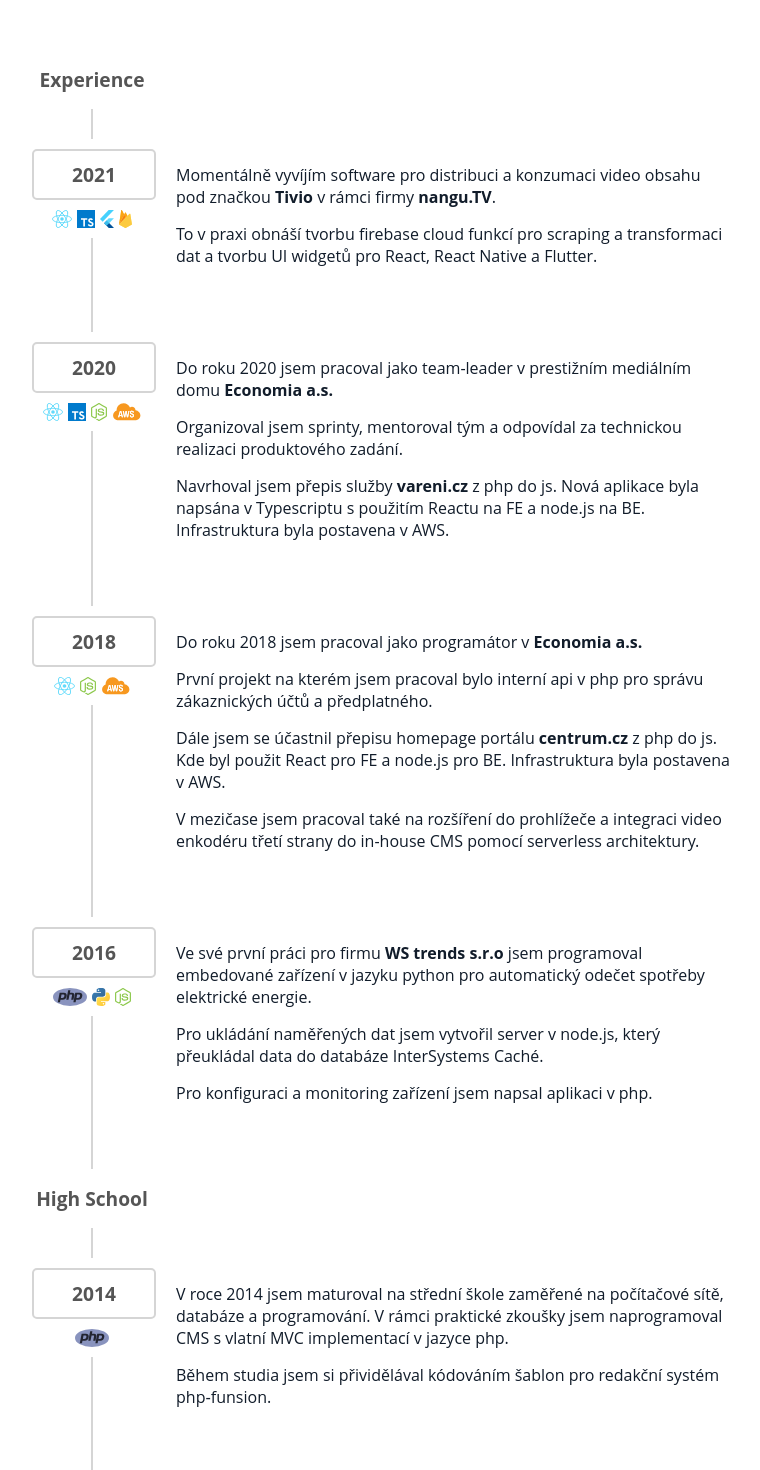
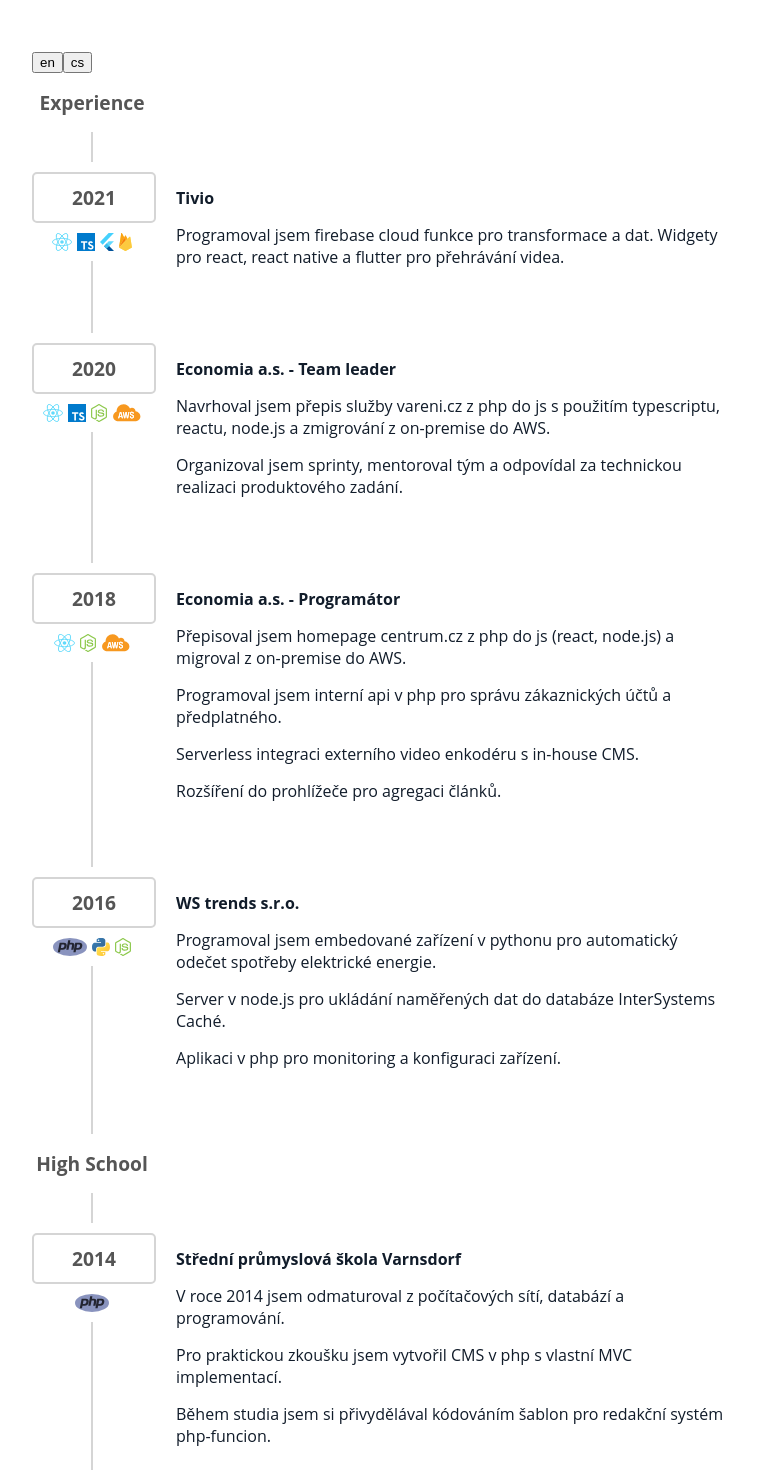
Before and after one commit to kxmatejka/krystof-m, a Next.js app: page /cv in a window 1280 px wide. Shown: the top 1470 px of the page, without its empty margins (18-778 px from the left). Built offline with nearby package versions, Linux system fonts and the light colour scheme.

Commit message:
add translation of cv page

```diff
--- /dev/null
+++ b/locales/cs/translation.json
@@ -0,0 +1,3 @@
+{
+  "test": "Kulo"
+}
--- /dev/null
+++ b/locales/en/translation.json
@@ -0,0 +1,3 @@
+{
+  "test": "Hryz"
+}
--- a/package.json
+++ b/package.json
@@ -21,11 +21,15 @@
   },
   "homepage": "https://github.com/kxmatejka/next-template#readme",
   "dependencies": {
+    "@types/i18next": "^13.0.0",
+    "@types/react-i18next": "^8.1.0",
     "framer-motion": "^3.10.2",
+    "i18next": "^19.9.2",
     "moment": "^2.29.1",
     "next": "10",
     "react": "17",
     "react-dom": "17",
+    "react-i18next": "^11.8.10",
     "styled-components": "5"
   },
   "devDependencies": {
--- a/src/pages/_app.tsx
+++ b/src/pages/_app.tsx
@@ -1,6 +1,78 @@
 import React from 'react'
 import Head from 'next/head'
+import i18n from 'i18next'
+import {initReactI18next} from 'react-i18next'
 import {GlobalStyle} from '../components/global-style'
+
+i18n
+  .use(initReactI18next)
+  .init({
+    resources: {
+      en: {
+        translation: {
+          title: 'welcome',
+          cv: {
+            '2021': {
+              p1: 'Programmed firebase cloud functions for data transformation. Widgets for react, react native and flutter for video playback.',
+            },
+            '2020': {
+              p1: 'Designed rewrite of vareni.cz from php to js (typescript, react, node.js) and migrate it from on-premise into AWS.',
+              p2: 'Organized sprints, mentor team, was responsible for technical realization of product requirements.',
+            },
+            '2018': {
+              title: 'Programmer',
+              p1: 'Rewrite homepage of the centrum.cz from php to js (react, node.js) and migrate it from on-premise into AWS.',
+              p2: 'Programmed an internal api in php for management users accounts and their subscriptions',
+              p3: 'Serverless integration of external video encoder into in-house CMS.',
+              p4: 'Browser extension for aggregation of news articles',
+            },
+            '2016': {
+              p1: 'Programmed an embedded device in python for automatic measurement of electricity consumption.',
+              p2: 'Server in node.js for saving measured data into InterSystems Caché database.',
+              p3: 'Application in php for monitoring and configuration of the devices.',
+            },
+            highSchool: {
+              p1: 'Graduated from computer networks, databases and programming.',
+              p2: 'Practical exam was CMS in php with own MVC implementation.',
+              p3: 'During the studies I make money by coding templates for CMS php-fusion.',
+            },
+          },
+        },
+      },
+      cs: {
+        translation: {
+          title: 'ahoj lidi',
+          cv: {
+            '2021': {
+              p1: 'Programoval jsem firebase cloud funkce pro transformace a dat. Widgety pro react, react native a flutter pro přehrávání videa.',
+            },
+            '2020': {
+              p1: 'Navrhoval jsem přepis služby vareni.cz z php do js s použitím typescriptu, reactu, node.js a zmigrování z on-premise do AWS.',
+              p2: 'Organizoval jsem sprinty, mentoroval tým a odpovídal za technickou realizaci produktového zadání.',
+            },
+            '2018': {
+              title: 'Programátor',
+              p1: 'Přepisoval jsem homepage centrum.cz z php do js (react, node.js) a migroval z on-premise do AWS.',
+              p2: 'Programoval jsem interní api v php pro správu zákaznických účtů a předplatného.',
+              p3: 'Serverless integraci externího video enkodéru s in-house CMS.',
+              p4: 'Rozšíření do prohlížeče pro agregaci článků.',
+            },
+            '2016': {
+              p1: 'Programoval jsem embedované zařízení v pythonu pro automatický odečet spotřeby elektrické energie.',
+              p2: 'Server v node.js pro ukládání naměřených dat do databáze InterSystems Caché.',
+              p3: 'Aplikaci v php pro monitoring a konfiguraci zařízení.',
+            },
+            highSchool: {
+              p1: 'V roce 2014 jsem odmaturoval z počítačových sítí, databází a programování.',
+              p2: 'Pro praktickou zkoušku jsem vytvořil CMS v php s vlastní MVC implementací.',
+              p3: 'Během studia jsem si přivydělával kódováním šablon pro redakční systém php-funcion.',
+            },
+          },
+        },
+      },
+    },
+    lng: 'cs',
+  })
 
 const App = ({Component, pageProps}) => {
   return (
--- a/src/pages/cv/index.tsx
+++ b/src/pages/cv/index.tsx
@@ -2,6 +2,7 @@
 import styled from 'styled-components'
 import {motion} from 'framer-motion'
 import {ReactIcon, TypescriptIcon, NodeJsIcon, AwsIcon, PhpIcon, PythonIcon, FirebaseIcon, FlutterIcon} from '../../components'
+import {useTranslation} from 'react-i18next'
 
 const TIMELINE_WIDTH = 120
 
@@ -109,9 +110,29 @@
   flex-direction: column;
 `
 
+const TransParek = () => {
+  const {t, i18n} = useTranslation()
+
+  return (
+    <div>
+      <button onClick={() => i18n.changeLanguage('en')}>en</button>
+      <button onClick={() => i18n.changeLanguage('cs')}>cs</button>
+    </div>
+  )
+}
+
+const T: FC<{code: string, noEscape?: boolean}> = ({code, noEscape}) => {
+  const {t} = useTranslation()
+
+  return (noEscape)
+    ? <span dangerouslySetInnerHTML={{__html: t(code)}}/>
+    : t(code)
+}
+
 const Cv = () => {
   return (
     <Container>
+      <TransParek/>
       <Heading>Experience</Heading>
       <Timeline height='30px'/>
       <TimeMarkContainer>
@@ -125,8 +146,8 @@
           <Timeline/>
         </TimeMarkLeftContainer>
         <TimeMarkDescription>
-          <p>Momentálně vyvíjím software pro distribuci a konzumaci video obsahu pod značkou <strong>Tivio</strong> v rámci firmy <strong>nangu.TV</strong>.</p>
-          <p>To v praxi obnáší tvorbu firebase cloud funkcí pro scraping a transformaci dat a tvorbu UI widgetů pro React, React Native a Flutter.</p>
+          <p><strong>Tivio</strong></p>
+          <p><T code='cv.2021.p1'/></p>
         </TimeMarkDescription>
       </TimeMarkContainer>
       <TimeMarkContainer>
@@ -140,9 +161,9 @@
           <Timeline/>
         </TimeMarkLeftContainer>
         <TimeMarkDescription>
-          <p>Do roku 2020 jsem pracoval jako team-leader v prestižním mediálním domu <strong>Economia a.s.</strong></p>
-          <p>Organizoval jsem sprinty, mentoroval tým a odpovídal za technickou realizaci produktového zadání.</p>
-          <p>Navrhoval jsem přepis služby <strong>vareni.cz</strong> z php do js. Nová aplikace byla napsána v Typescriptu s použitím Reactu na FE a node.js na BE. Infrastruktura byla postavena v AWS.</p>
+          <p><strong>Economia a.s. - Team leader</strong></p>
+          <p><T code='cv.2020.p1'/></p>
+          <p><T code='cv.2020.p2'/></p>
         </TimeMarkDescription>
       </TimeMarkContainer>
       <TimeMarkContainer>
@@ -155,10 +176,11 @@
           <Timeline/>
         </TimeMarkLeftContainer>
         <TimeMarkDescription>
-          <p>Do roku 2018 jsem pracoval jako programátor v <strong>Economia a.s.</strong></p>
-          <p>První projekt na kterém jsem pracoval bylo interní api v php pro správu zákaznických účtů a předplatného.</p>
-          <p>Dále jsem se účastnil přepisu homepage portálu <strong>centrum.cz</strong> z php do js. Kde byl použit React pro FE a node.js pro BE. Infrastruktura byla postavena v AWS.</p>
-          <p>V mezičase jsem pracoval také na rozšíření do prohlížeče a integraci video enkodéru třetí strany do in-house CMS pomocí serverless architektury.</p>
+          <p><strong>Economia a.s. - <T code='cv.2018.title'/></strong></p>
+          <p><T code='cv.2018.p1'/></p>
+          <p><T code='cv.2018.p2'/></p>
+          <p><T code='cv.2018.p3'/></p>
+          <p><T code='cv.2018.p4'/></p>
         </TimeMarkDescription>
       </TimeMarkContainer>
       <TimeMarkContainer>
@@ -171,9 +193,10 @@
           <Timeline/>
         </TimeMarkLeftContainer>
         <TimeMarkDescription>
-          <p>Ve své první práci pro firmu <strong>WS trends s.r.o</strong> jsem programoval embedované zařízení v jazyku python pro automatický odečet spotřeby elektrické energie.</p>
-          <p>Pro ukládání naměřených dat jsem vytvořil server v node.js, který přeukládal data do databáze InterSystems Caché.</p>
-          <p>Pro konfiguraci a monitoring zařízení jsem napsal aplikaci v php.</p>
+          <p><strong>WS trends s.r.o.</strong></p>
+          <p><T code='cv.2016.p1'/></p>
+          <p><T code='cv.2016.p2'/></p>
+          <p><T code='cv.2016.p3'/></p>
         </TimeMarkDescription>
       </TimeMarkContainer>
       <Heading>High School</Heading>
@@ -186,8 +209,10 @@
           <Timeline/>
         </TimeMarkLeftContainer>
         <TimeMarkDescription>
-          <p>V roce 2014 jsem maturoval na střední škole zaměřené na počítačové sítě, databáze a programování. V rámci praktické zkoušky jsem naprogramoval CMS s vlatní MVC implementací v jazyce php.</p>
-          <p>Během studia jsem si přividělával kódováním šablon pro redakční systém php&#8209;funsion.</p>
+          <p><strong>Střední průmyslová škola Varnsdorf</strong></p>
+          <p><T code='cv.highSchool.p1'/></p>
+          <p><T code='cv.highSchool.p2'/></p>
+          <p><T code='cv.highSchool.p3'/></p>
         </TimeMarkDescription>
       </TimeMarkContainer>
     </Container>
```
Also changed, not shown: 1 other file (tests, documents, lock files or other folders).
